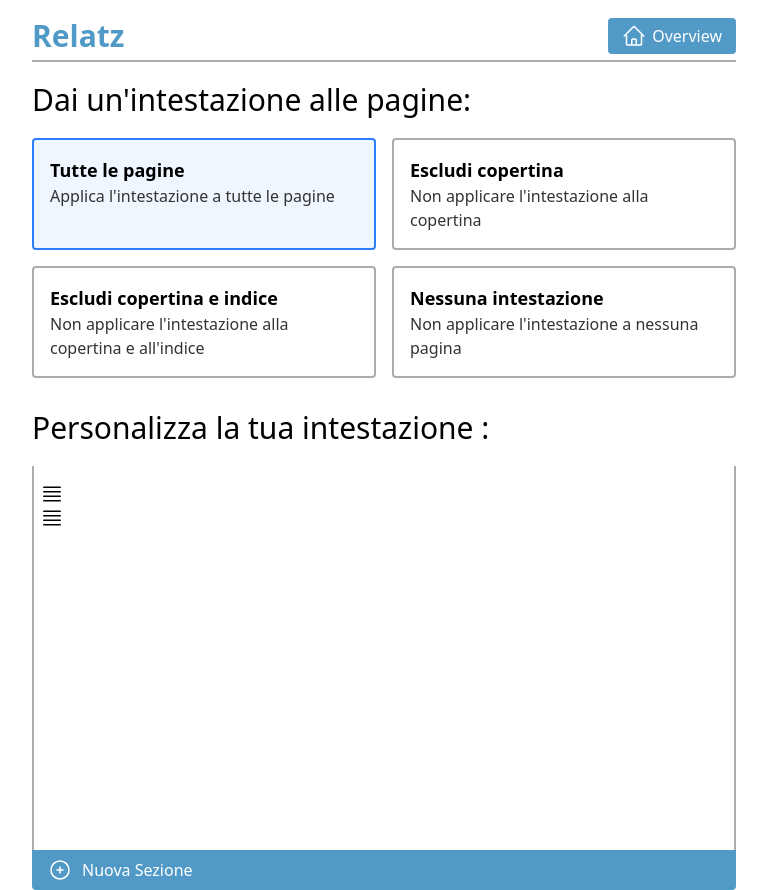
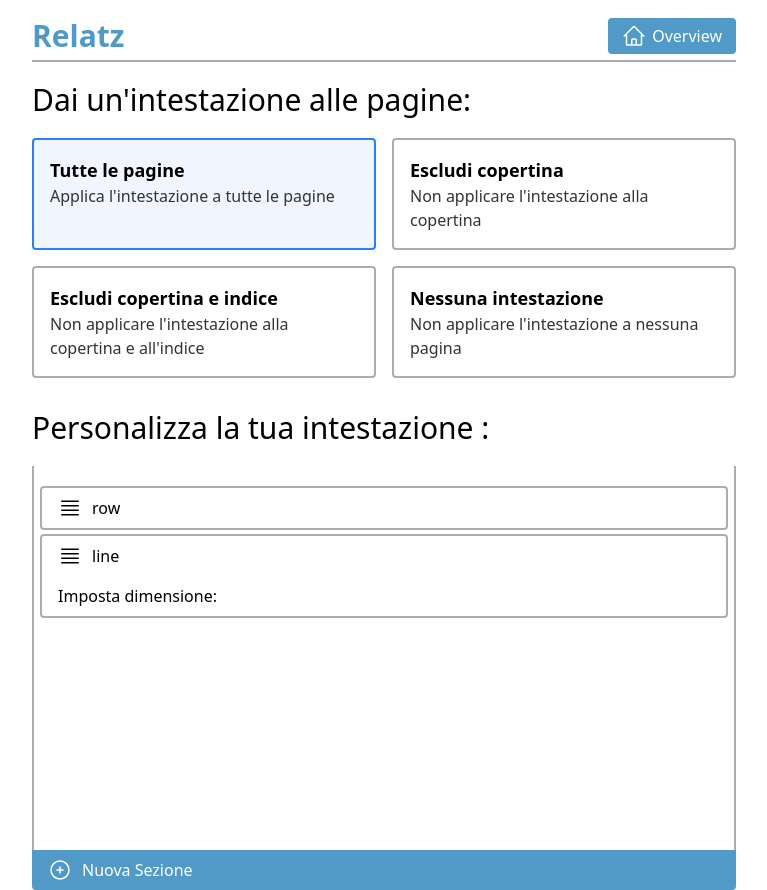
Before and after one commit to nico777999/Relatz, a React (Vite) app: page /header in a window 1280 px wide. Shown: the whole page, without its empty margins (0-767 px from the left). Built offline with nearby package versions, Linux system fonts and the light colour scheme.

Commit message:
Aggiornato il progetto: descrizione dei cambiamenti

```diff
--- a/src/Components/DisplayElement.jsx
+++ b/src/Components/DisplayElement.jsx
@@ -1,21 +1,39 @@
+import { useState } from "react"
+
 import getIcon from "../icons"
 
+import TextEditor from "./ElementsEditor/TextEditor"
+import ImagesContainerEditor from "./ElementsEditor/ImagesContainerEditor"
+import LineEditor from "./ElementsEditor/LineEditor"
+import TableEditor from "./ElementsEditor/TableEditor"
+import ListEditor from "./ElementsEditor/ListEditor"
+import SpaceEditor from "./ElementsEditor/SpaceEditor"
+
 export default function DisplayElement({ element, setElements, setDisplayedElements }) {
+    const types = {
+      section: () => (<></>),
+      row: () => (<></>),
+      text: TextEditor,
+      imagesContainer: ImagesContainerEditor,
+      line: LineEditor,
+      table: TableEditor,
+      list: ListEditor,
+      space: SpaceEditor,
+    };
 
     return (
-        <header>
-            <div className="cursor-grab" >
-                { getIcon("bars") }
-            </div>
+        <div className="my-1 border-2 border-[#ACACAC] rounded">
+            <header className="flex gap-2.5 py-2 px-4 hover:bg-[#F3F3F3]">
+                <div className="cursor-grab" >
+                    { getIcon("bars") }
+                </div>
+                <button>{element.type}</button>
+            </header>
             {
-                /*
-                switch ( element.type ) {
-                    case "text":
-                        return (
-
-                        )
-                */
+                types[element.type]({ element, setElements })
             }
-        </header>
+        </div>
     )
 }
+
+/* setElements passato agli editor singoli bisogna sostituirlo con una funzione che passi a setElements tutti gli elementi e non solo quello singolo */
--- a/src/Components/Editor.jsx
+++ b/src/Components/Editor.jsx
@@ -1,4 +1,4 @@
-import { useState } from "react"
+import { useEffect, useState } from "react"
 
 import getIcon from "../icons"
 
@@ -6,12 +6,17 @@ import DisplayElement from "./DisplayElement"
 
 export default function Editor({ elements, setElements }) {
     const [history, setHistory ] = useState( [] );
-    const [ displayedElements, setDisplayedElements ] = useState(elements);
+    const [ displayedElements, setDisplayedElements ] = useState([]);
 
     const goBack = () => {
-        history.pop();
+        const newHistory = [...history];
+        newHistory.pop();
+        setHistory(newHistory);
+    }
+
+    useEffect( () => {
         setDisplayedElements( history[ history.length - 1 ] || elements );
-    }
+    }, [history] )
 
     return (
         <section className="relative">
@@ -21,14 +26,28 @@ export default function Editor({ elements, setElements }) {
                         <DisplayElement
                             key={ index }
                             element={ element }
-                            setElement={ setElements }
-                            setDisplayedElements={setDisplayedElements}
+                            setElement={ (elements) => {
+                                const newElements = [...elements];
+
+                                /*
+                                trovare il modo di aggiornare l elemento trascendendo la cronologia
+                                probabilmente bisogna cambiare dagli index ad array
+                                oppure servono entrambi
+                                */
+
+                                setElements(newElements);
+                            } }
+                            setDisplayedElements={(elementsIndex) => {
+                                const newHistory = [...history];
+                                newHistory.push(elementsIndex);
+                                setHistory(newHistory);
+                            }}
                         />
                     ))
                 }
             </div>
             {
-                history.length > 0 &&
+                history.length > 1 &&
                 <button className="absolute bottom-12 right-2 flex justify-center items-center border-2 border-[#ACACAC] rounded-full w-10 h-10 bg-white hover:bg-[#F3F3F3]"
                     onClick={ () => goBack() }
                 >
--- /dev/null
+++ b/src/Components/ElementsEditor/ImagesContainerEditor.jsx
@@ -0,0 +1,5 @@
+export default function ImagesContainerEditor() {
+    return (
+        <></>
+    )
+}
--- /dev/null
+++ b/src/Components/ElementsEditor/LineEditor.jsx
@@ -0,0 +1,10 @@
+export default function LineEditor({element, setElements}) {
+    return (
+        <div className="py-2 px-4">
+            <div className="flex justify-between">
+                <label htmlFor="thickness">Imposta dimensione:</label>
+                <input type="text" id="thickness" />
+            </div>
+        </div>
+    )
+}
--- /dev/null
+++ b/src/Components/ElementsEditor/ListEditor.jsx
@@ -0,0 +1,5 @@
+export default function ListEditor() {
+    return (
+        <></>
+    )
+}
--- /dev/null
+++ b/src/Components/ElementsEditor/RowEditor.jsx
@@ -0,0 +1,5 @@
+export default function RowEditor() {
+    return (
+        <></>
+    )
+}
--- /dev/null
+++ b/src/Components/ElementsEditor/SectionEditor.jsx
@@ -0,0 +1,5 @@
+export default function SectionEditor() {
+    return (
+        <></>
+    )
+}
--- /dev/null
+++ b/src/Components/ElementsEditor/SpaceEditor.jsx
@@ -0,0 +1,5 @@
+export default function SpaceEditor() {
+    return (
+        <></>
+    )
+}
--- /dev/null
+++ b/src/Components/ElementsEditor/TableEditor.jsx
@@ -0,0 +1,5 @@
+export default function TableEditor() {
+    return (
+        <></>
+    )
+}
--- /dev/null
+++ b/src/Components/ElementsEditor/TextEditor.jsx
@@ -0,0 +1,5 @@
+export default function TextEditor() {
+    return (
+        <></>
+    )
+}
```
Also changed, not shown: 1 other file (tests, documents, lock files or other folders).
